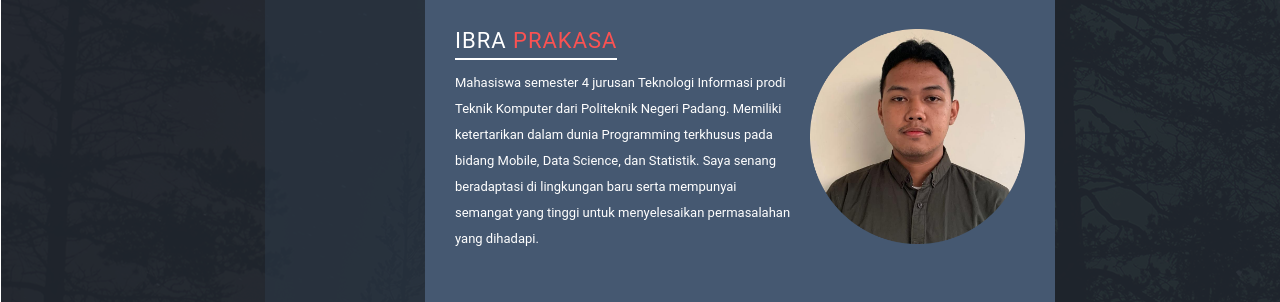
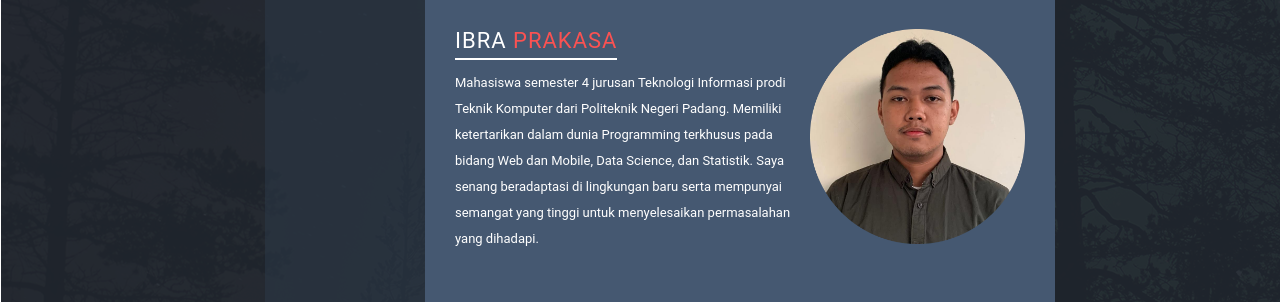
Before and after one commit to ibraprakasa/ibraprakasa.github.io, a plain HTML site: page index.html in a window 1280 px wide. Shown: the part 345-647 px from the top of the page. Drawn offline with nearby package versions, Linux system fonts and the light colour scheme.

Commit message:
Update index.html

```diff
--- a/index.html
+++ b/index.html
@@ -50,7 +50,7 @@
                               <h4>IBRA <em>PRAKASA</em> </h4>
                               <p>Mahasiswa semester 4 jurusan Teknologi Informasi prodi Teknik Komputer
                                 dari Politeknik Negeri Padang. Memiliki ketertarikan dalam dunia Programming
-                                terkhusus pada bidang Mobile, Data Science, dan Statistik. Saya senang beradaptasi di lingkungan baru
+                                terkhusus pada bidang Web dan Mobile, Data Science, dan Statistik. Saya senang beradaptasi di lingkungan baru
                                 serta mempunyai semangat yang tinggi untuk menyelesaikan permasalahan yang dihadapi.
                               </p>
                             </div>
```
